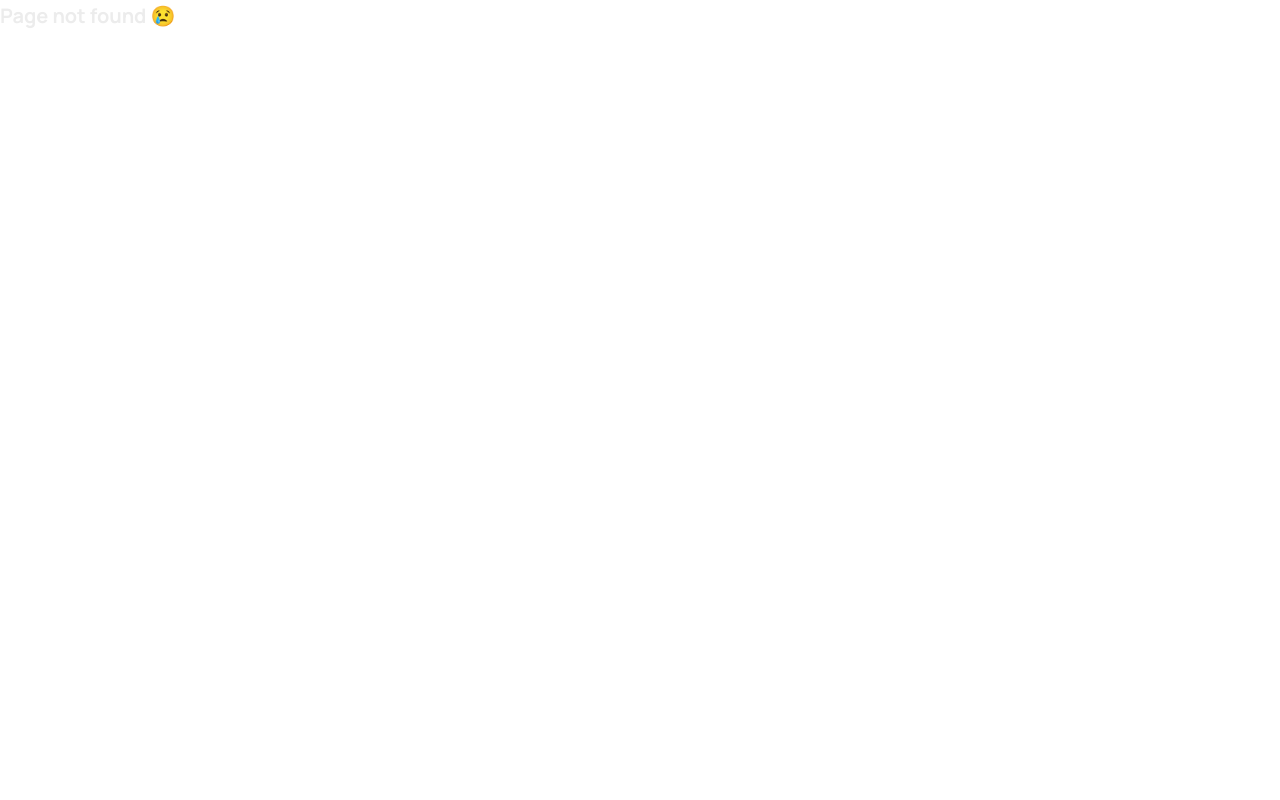
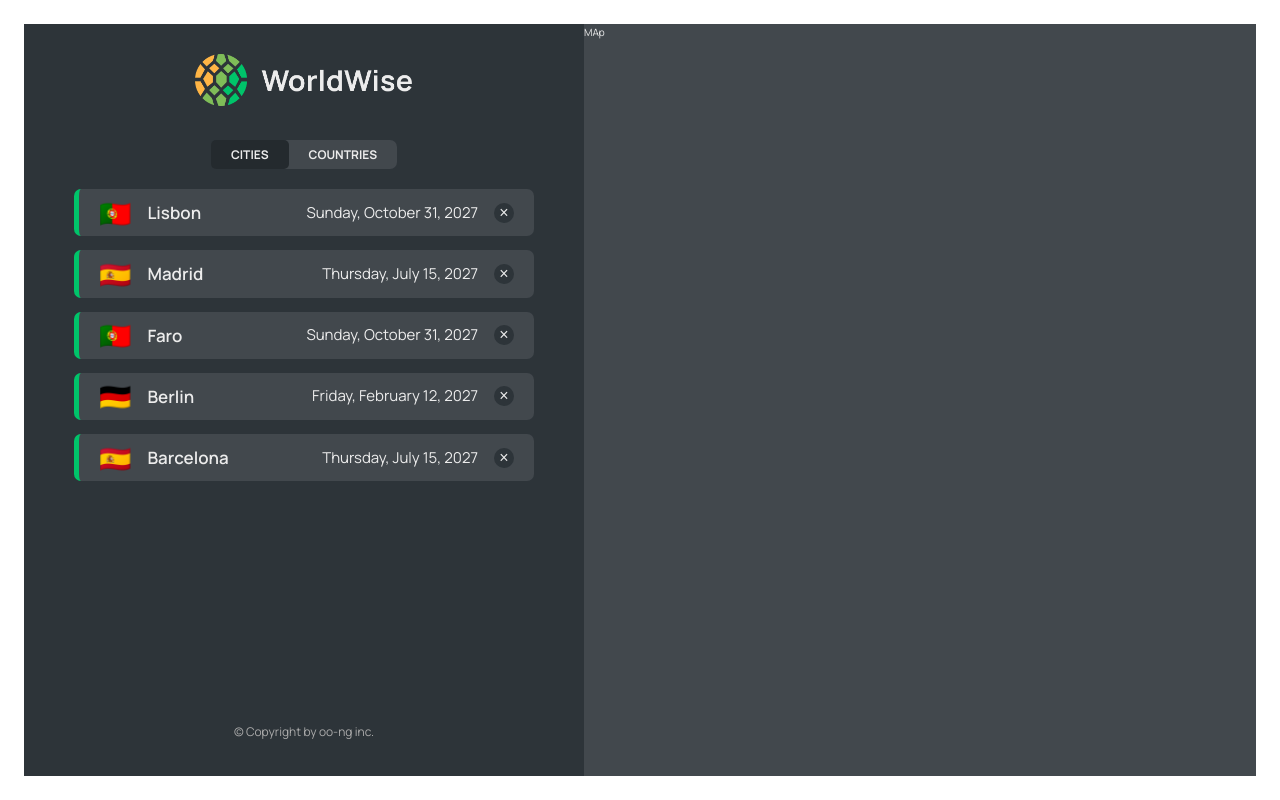
Before and after one commit to oo-ng/world_wide, a React (Vite) app: page /app/cities in a window 1280 px wide. Before the commit this address had no page. Built offline with nearby package versions, Linux system fonts and the light colour scheme; data requests are answered from the project's data file.

Commit message:
finished cityList in AppLayout

```diff
--- a/data/cities.json
+++ b/data/cities.json
@@ -25,6 +25,18 @@
       "id": 17806751
     },
     {
+      "cityName": "Faro",
+      "country": "Portugal",
+      "emoji": "🇵🇹",
+      "date": "2027-10-31T15:59:59.138Z",
+      "notes": "My favorite city so far!",
+      "position": {
+        "lat": 38.727881642324164,
+        "lng": -9.140900099907554
+      },
+      "id": 73930386
+    },
+    {
       "cityName": "Berlin",
       "country": "Germany",
       "emoji": "🇩🇪",
@@ -35,6 +47,18 @@
         "lng": 13.376933665713324
       },
       "id": 98443197
+    },
+    {
+      "cityName": "Barcelona",
+      "country": "Spain",
+      "emoji": "🇪🇸",
+      "date": "2027-07-15T08:22:53.976Z",
+      "notes": "",
+      "position": {
+        "lat": 40.46635901755316,
+        "lng": -3.7133789062500004
+      },
+      "id": 17806752
     }
   ]
 }
--- a/src/App.jsx
+++ b/src/App.jsx
@@ -5,6 +5,7 @@ import  HomePage  from './pages/HomePage';
 import  PageNotFound  from './pages/PageNotFound';
 import  {AppLayout}  from './pages/AppLayout';
 import Login from './pages/Login';
+import { CityList } from './components/CityList';
 
 
 export const App =()=>{
@@ -12,11 +13,18 @@ export const App =()=>{
   return(
     <BrowserRouter>
       <Routes>
-        <Route path='/' element={<HomePage/>}/>
+        <Route path='/' index element={<HomePage/>}/>
         <Route path='pricing' element={<Pricing/>}/>
         <Route path="product" element={<Product/>}/>
         <Route path='*' element={<PageNotFound/>}/>
-        <Route path='/app' element={<AppLayout/>}/>
+
+        <Route path='/app' element={<AppLayout/>}>
+          <Route index element = {<CityList/>}/>
+          <Route path='cities' element={<CityList/>}/>
+          <Route path='countries' element={<p>List of Countries</p>}/>
+          <Route path='form' element={<p>Form</p>}/>
+        </Route>
+
         <Route path='/login' element={<Login/>}/>
       </Routes>
     </BrowserRouter>
--- a/src/components/AppNav.jsx
+++ b/src/components/AppNav.jsx
@@ -1,9 +1,21 @@
 import styles from "./AppNav.module.css"
+import { NavLink } from "react-router-dom"
 export const AppNav=()=>{
 
     return(
         <nav className={styles.nav}>
-            APP Navigation
+            <ul>
+                <li>
+                    <NavLink to="cities">
+                    Cities
+                    </NavLink>
+                </li>
+                <li>
+                    <NavLink to="countries">
+                        Countries
+                    </NavLink>
+                </li>
+            </ul>
         </nav>
     )
 }
--- /dev/null
+++ b/src/components/CityItem.jsx
@@ -0,0 +1,25 @@
+
+/* eslint-disable react/prop-types */
+
+const formatDate = (date) =>
+  new Intl.DateTimeFormat("en", {
+    day: "numeric",
+    month: "long",
+    year: "numeric",
+    weekday: "long",
+  }).format(new Date(date));
+
+import styles from './CityItem.module.css'
+export const CityItem = ({city}) => {
+
+    return(
+        <li className={styles.cityItem}>
+            {console.log(city)}
+            <span className={styles.emoji}>{city.emoji}</span>
+            <h3 className={styles.name}>{city.cityName}</h3>
+            <time className={styles.date}>{formatDate(city.date)}</time>
+            <button className={styles.deleteBtn}>&times;</button>
+
+        </li>
+    )
+}
--- /dev/null
+++ b/src/components/CityList.jsx
@@ -0,0 +1,30 @@
+/* eslint-disable no-unused-vars */
+import styles from './CityList.module.css'
+import Spinner from './Spinner'
+import { useEffect, useReducer } from 'react'
+import { CityItem } from './CityItem'
+import Message from './Message'
+import { useFetchData } from './useFetchData'
+
+export const CityList = () => {
+    const query = "cities";
+
+    const [status, cityList] = useFetchData({query});
+
+    if (cityList.length===0&&status!=="loading")return(
+    <Message message="Add your first city by clicking on a city on the map" />
+    )
+
+
+    return(
+        <>
+            {status==="loading" ? <Spinner/>:(<ul className={styles.cityList}>
+           { cityList.map((city)=>
+
+            <CityItem key={city.id} city={city}/>
+
+           )}
+        </ul>)}
+        </>
+    )
+}
--- a/src/components/Message.jsx
+++ b/src/components/Message.jsx
@@ -1,3 +1,4 @@
+/* eslint-disable react/prop-types */
 import styles from "./Message.module.css";
 
 function Message({ message }) {
--- a/src/components/SideBar.jsx
+++ b/src/components/SideBar.jsx
@@ -1,6 +1,7 @@
 import styles from './SideBar.module.css'
 import Logo from "./Logo"
 import { AppNav } from "./AppNav"
+import { Outlet } from 'react-router-dom'
 export const SideBar = ()=>{
 
 
@@ -8,7 +9,7 @@ export const SideBar = ()=>{
         <div className={styles.sidebar}>
         <Logo/>
         <AppNav/>
-        <p1>List Of Cities</p1>
+        <Outlet/>
         <footer className={styles.footer}>
             <p className={styles.copyright}>
                 &copy; Copyright {new Date().getFullYear} by oo-ng inc.
--- /dev/null
+++ b/src/components/useFetchData.jsx
@@ -0,0 +1,51 @@
+
+
+import { useReducer, useEffect } from "react"
+export const useFetchData = ({query}) => {
+
+    const initialState = {
+        status:"loading",
+        cityList:[],
+
+    }
+
+    const reducer =(state, action)=>{
+        switch(action.type){
+            case "setCityList":
+                return{...state, cityList:action.payload}
+            case "finishedLoading":
+                return{...state, status:"ready"}
+            default:
+                throw new Error("unknown action");
+        }
+    }
+
+
+    const [state, dispatch] = useReducer(reducer, initialState);
+
+    const {cityList,status}=state;
+
+    useEffect(()=>{
+        const fetchData = async()=>{
+            try{
+                const response= await fetch(`http://localhost:3002/${query}`);
+                if (!response.ok){
+                    throw new Error(`Couldn't fetch data for: ${query}` );
+                }
+
+                const jsonData = await response.json();
+                dispatch({type:"setCityList", payload:jsonData})
+            }catch(error){
+                console.error(error.message)
+            }finally{
+                dispatch({type:"finishedLoading"})
+
+            }
+        }
+        fetchData();
+    },[ query])
+
+
+    console.log("Fetched data", cityList)
+    return[status,cityList]
+}
```
Also changed, not shown: package.json (+6 -2 lines), src/components/CountryList.jsx (added, +16 -0 lines), 1 other file (tests, documents, lock files or other folders).
